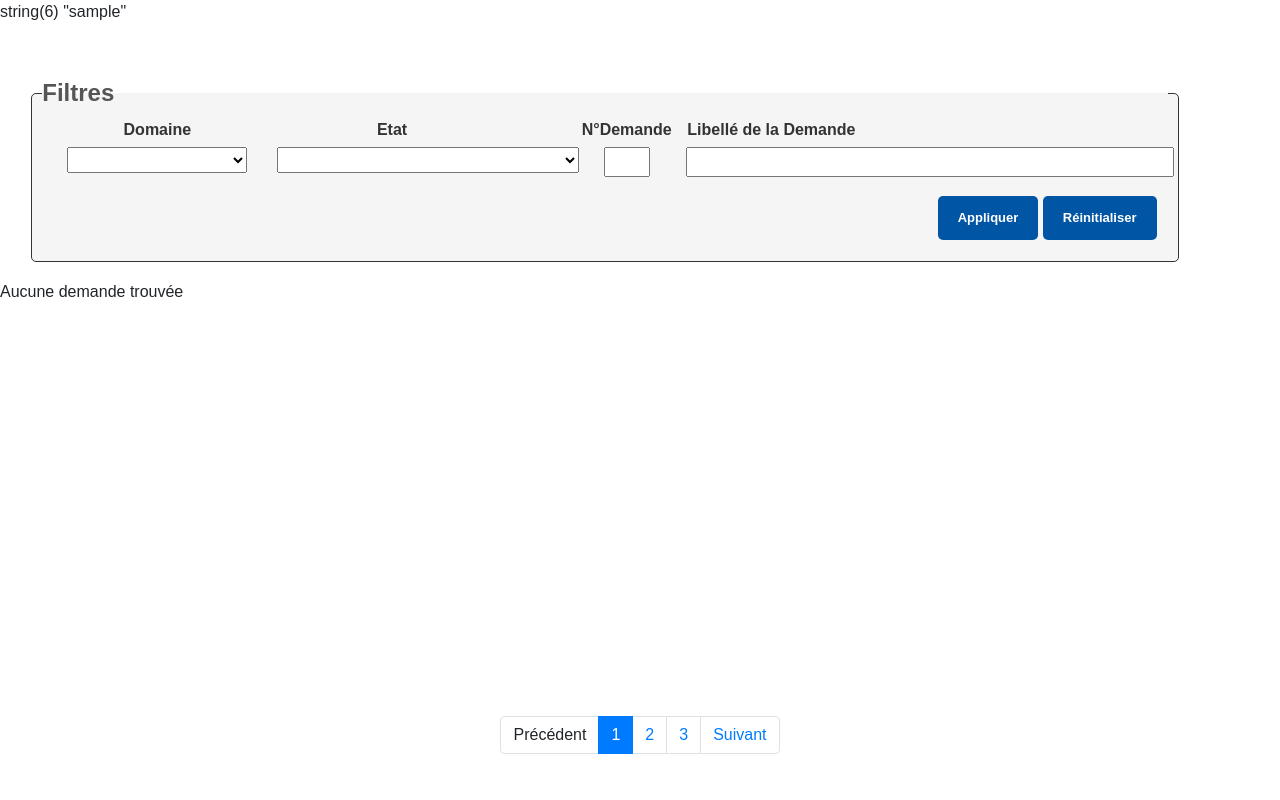
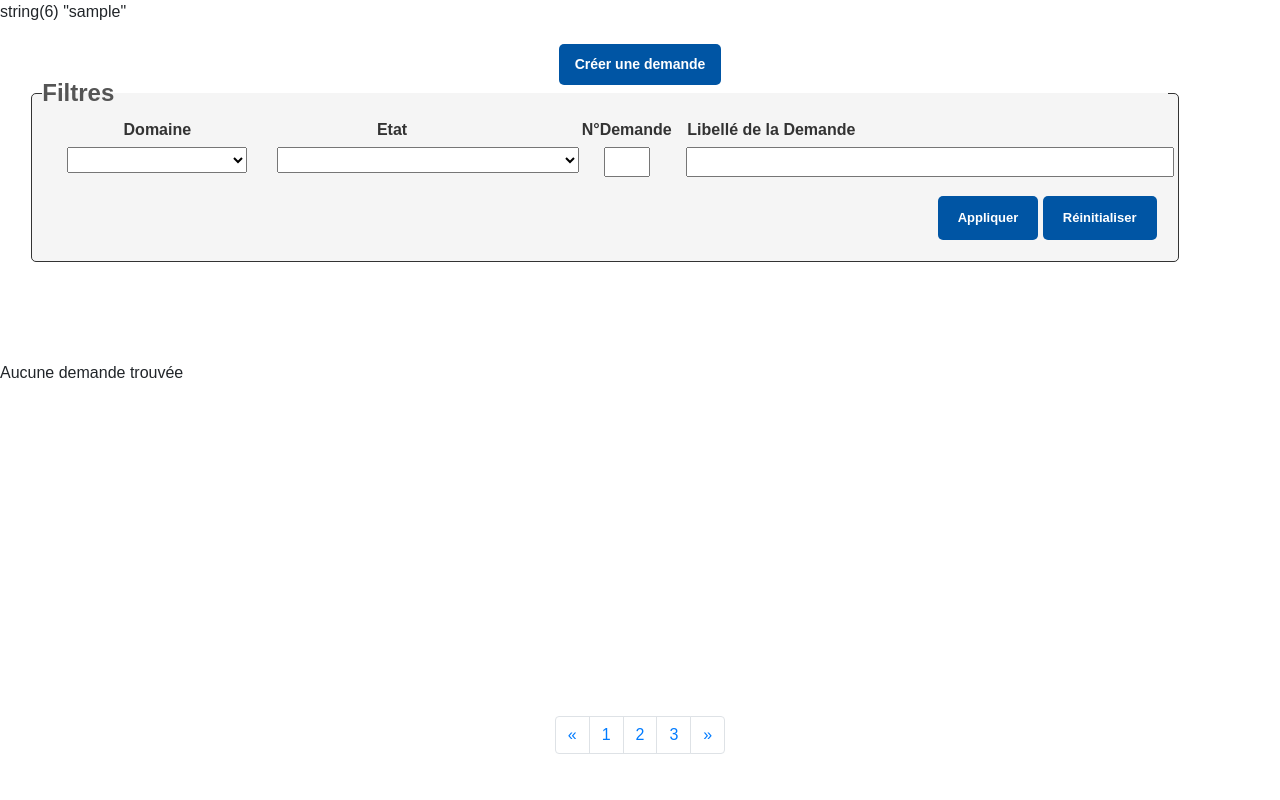
Before and after one commit to HumanM00n/TMAconnect, a PHP site: page /TMAconnect/demande/AffichageDemande.php in a window 1280 px wide. Run offline with PHP 8.4, Linux system fonts and the light colour scheme; the visitor is signed in with stand-in values (Sample User, id 1); data that the repository does not hold is empty.

Commit message:
Ajout de la fonctionalité de la recherche en temps réel du filtre au niveau du numéro de demande + Afficher dans l'ordre décroissant les demandes + Ajout du bouton de redirection 'Créer une demande' + Changement de la police de la navbar

```diff
--- a/demande/AffichageDemande.php
+++ b/demande/AffichageDemande.php
@@ -3,7 +3,7 @@
 <html>
 
 <head>
-  <title>TMA - Affichage Demande</title>
+  <title>Affichage Demande - TMAconnect</title>
   <meta charset="UTF-8">
   <meta name="viewport" content="width=device-width, initial-scale=1.0">
   <link href='https://unpkg.com/boxicons@2.1.4/css/boxicons.min.css' rel='stylesheet'>
@@ -31,6 +31,18 @@
   $result1 = $stmt1->fetchAll(PDO::FETCH_ASSOC);
 
   ?>
+
+  <!------------------------------------------
+  |             BOUTON "RETOUR"              |
+  ------------------------------------------->
+
+  <a href="creationDemande.php" class="btnajout">
+    <button onClick="window.location.href='creationDemande.php';"> Créer une demande</button>
+  </a>
+
+  <!------------------------------------------
+  |      FILTRE ET TABLEAU DES DEMANDES      |
+  ------------------------------------------->
 
   <section class="modif">
     <form id="formFiltre" class="formmodif" name="formmodif" action="" method="POST">
@@ -93,7 +105,7 @@
 
     <div id="table-container" class='table'>
       <?php include_once('../php/S-Filtre.php'); ?>
-  </div>
+    </div>
 
   <?php else: ?>
     <div>Aucune demande trouvée</div>
@@ -103,18 +115,20 @@
 |             Pagination Du Tableau          |
 --------------------------------------------->
 
-  <nav class="div--pagination" aria-label="...">
+  <nav class="div--pagination" aria-label="Page navigation example">
     <ul class="pagination">
       <li class="page-item">
-        <a class="page-link">Précédent</a>
+        <a class="page-link" href="#" aria-label="Previous">
+          <span aria-hidden="true">&laquo;</span>
+        </a>
       </li>
-      <li class="page-item active"><a class="page-link" href="#">1</a></li>
-      <li class="page-item " aria-current="page">
-        <a class="page-link" href="#">2</a>
-      </li>
+      <li class="page-item"><a class="page-link" href="#">1</a></li>
+      <li class="page-item"><a class="page-link" href="#">2</a></li>
       <li class="page-item"><a class="page-link" href="#">3</a></li>
       <li class="page-item">
-        <a class="page-link" href="#">Suivant</a>
+        <a class="page-link" href="#" aria-label="Next">
+          <span aria-hidden="true">&raquo;</span>
+        </a>
       </li>
     </ul>
   </nav>
```
